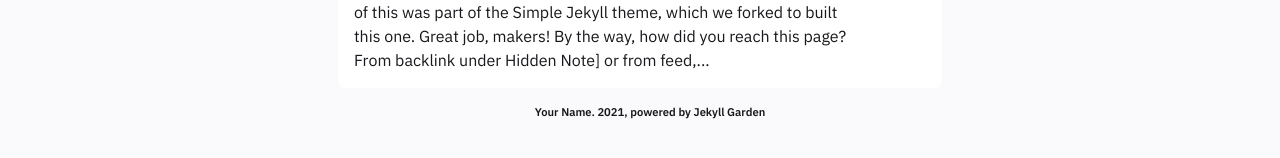
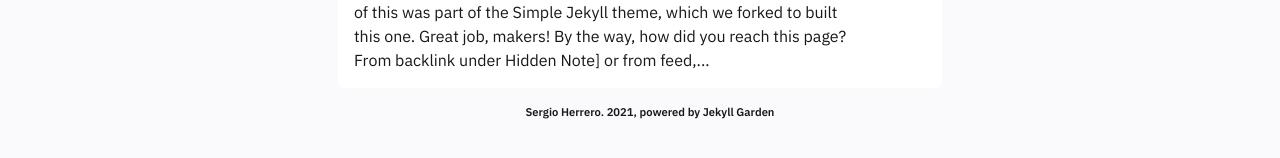
Before and after one commit to ComputerNerdy/computernerdy.github.io, a Jekyll site: the page built from pages/notes.md, in a window 1280 px wide. Shown: the part 601-759 px from the top of the page. Built offline with Jekyll 4.4.1, drawn with Linux system fonts in a browser that asks for light colours.

Commit message:
Change config

```diff
--- a/_config.yml
+++ b/_config.yml
@@ -20,7 +20,7 @@
 
 
 baseurl: "/" # the subpath of your site, e.g. /blog
-url: "https://jekyll-garden.github.io/" # the base hostname & protocol for your site, e.g. http://example.com
+url: "https://computernerdy.github.io/" # the base hostname & protocol for your site, e.g. http://example.com
 
 #######################################################################
 # Settings related to the Header and your About page go here,such as
@@ -28,10 +28,10 @@ url: "https://jekyll-garden.github.io/" # the base hostname & protocol for your
 # your social media links etc
 #######################################################################
 
-heading: Digital Garden # Change this
+heading: ComputerNerdy # Change this
 copyright:
   year: 2021
-  msg: Your Name # This is a mandatory attribute for copyright to be displayed ; If deleting this, edit at footer layout.
+  msg: Sergio Herrero # This is a mandatory attribute for copyright to be displayed ; If deleting this, edit at footer layout.
 
 
 #####################################################################
```
